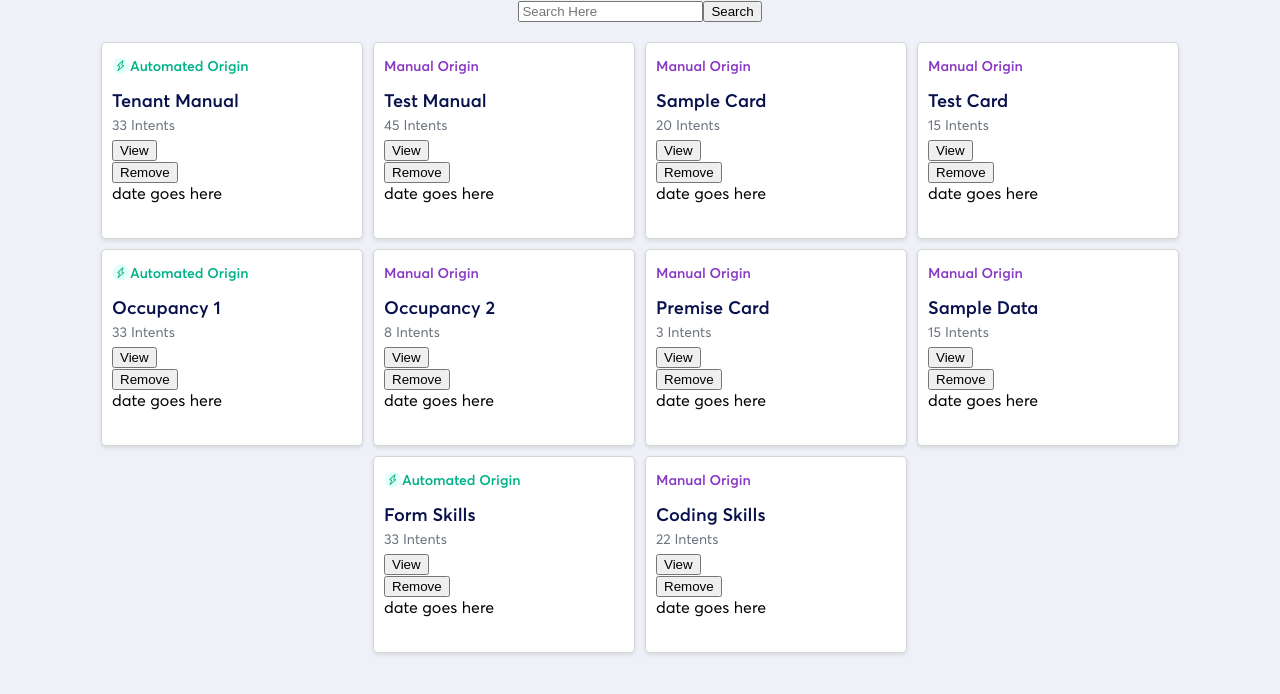
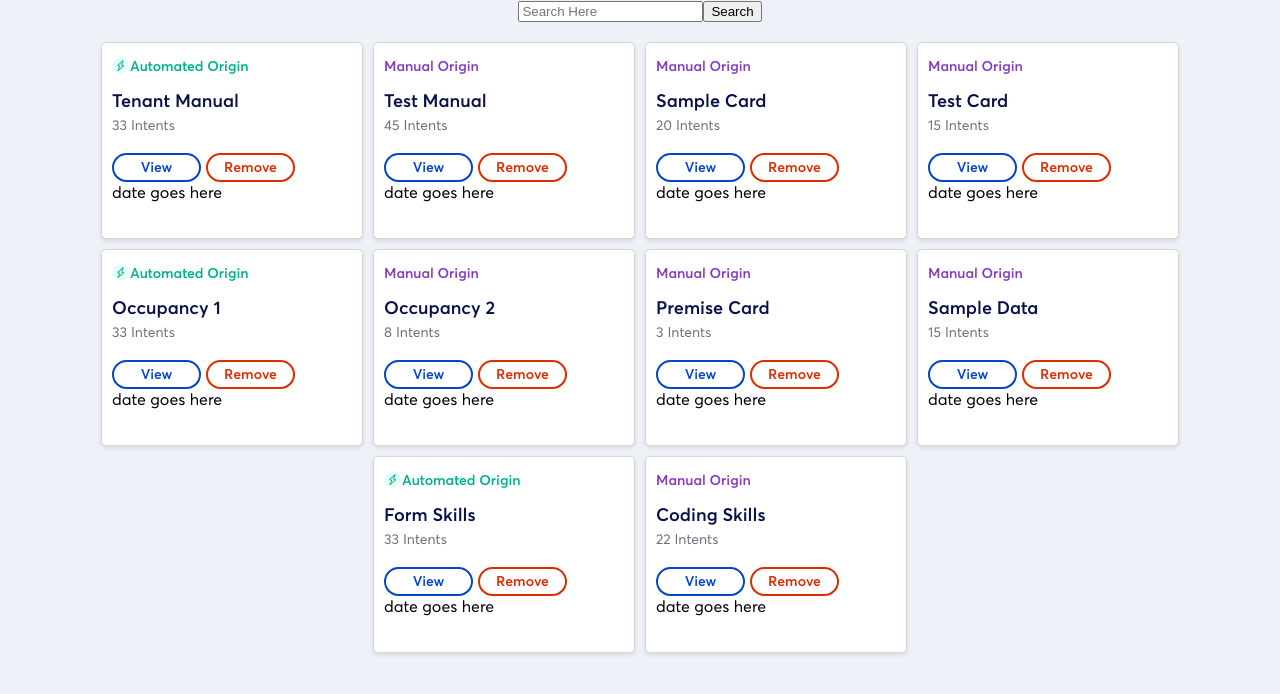
Before and after one commit to sohagraha/CM, a React (Create React App) app: page / in a window 1280 px wide. Shown: the top 694 px of the page. Built offline with nearby package versions, Linux system fonts and the light colour scheme.

Commit message:
view and remove button added

```diff
--- a/src/common/component/Buttons/Button/CMButton.js
+++ b/src/common/component/Buttons/Button/CMButton.js
@@ -1,24 +1,15 @@
 import React from "react";
+import "./CMButton.scss";
 
 const CMButton = ({ text, type, onClick }) => {
-  switch (type) {
-    case "primary":
-      return (
-        <div>
-          <button className={type} onClick={onClick}>
-            {text}
-          </button>
-        </div>
-      );
-    default:
-      return (
-        <div>
-          <button className={type} onClick={onClick}>
-            {text}
-          </button>
-        </div>
-      );
-  }
+  return (
+    <div
+      className={`button ${type === "Remove" ? "removeBtn" : "viewBtn"}`}
+      onClick={onClick}
+    >
+      <p>{text}</p>
+    </div>
+  );
 };
 
 export default CMButton;
--- a/src/common/component/Buttons/Button/CMButton.scss
+++ b/src/common/component/Buttons/Button/CMButton.scss
@@ -1,5 +1,28 @@
-.primary {
-    border-radius: 29px;
+@import "../../../../styles/variables.scss";
+
+.button {
+    border-radius: 30px;
     width: 85px;
     height: 25px;
+    font-size: 14px;
+    position: relative;
+    cursor: pointer;
+    font-weight: 600;
+
+    p {
+        position: absolute;
+        left: 50%;
+        transform: translate(-50%, -50%);
+        margin-top: 12px;
+    }
 }
+
+.removeBtn {
+    border: 2px solid $remove-btn-color;
+    color: $remove-btn-color;
+}
+
+.viewBtn {
+    border: 2px solid $view-btn-color;
+    color: $view-btn-color;
+}
--- a/src/common/component/Buttons/CMButtonWrapper.js
+++ b/src/common/component/Buttons/CMButtonWrapper.js
@@ -1,7 +1,8 @@
 import React from "react";
+import "./CMButtonWrapper.scss";
 
 const CMButtonWrapper = (props) => {
-  return <div className="CMButtonWrapper">{props.children}</div>;
+  return <div className="cmButtonWrapper">{props.children}</div>;
 };
 
 export default CMButtonWrapper;
--- /dev/null
+++ b/src/common/component/Buttons/CMButtonWrapper.scss
@@ -0,0 +1,6 @@
+.cmButtonWrapper {
+    display: flex;
+    flex-direction: row;
+    gap: 5px;
+    margin-top: 1.2rem;
+}
--- a/src/components/Card/CMCard.js
+++ b/src/components/Card/CMCard.js
@@ -1,9 +1,9 @@
 import React from "react";
+import CMButton from "../../common/component/Buttons/Button/CMButton";
+import CMButtonWrapper from "../../common/component/Buttons/CMButtonWrapper";
 import CMCardWrapper from "../../common/component/Cards/CMCardWrapper";
+import CMCardFooter from "../../common/component/Cards/CardFooter.js/CMCardFooter";
 import CMCardHeader from "../../common/component/Cards/CardHeader/CMCardHeader";
-import CMCardFooter from "../../common/component/Cards/CardFooter.js/CMCardFooter";
-import CMButtonWrapper from "../../common/component/Buttons/CMButtonWrapper";
-import CMButton from "../../common/component/Buttons/Button/CMButton";
 
 import "./CMCard.scss";
 
@@ -22,7 +22,7 @@ const CMCard = ({ data }) => {
       <CMButtonWrapper>
         <CMButton
           text="View"
-          type={"viewBtn"}
+          type={"View"}
           onClick={
             // Add onClick event handler here
             () => {
@@ -32,7 +32,7 @@ const CMCard = ({ data }) => {
         />
         <CMButton
           text="Remove"
-          type={"removeBtn"}
+          type={"Remove"}
           onClick={
             // Add onClick event handler here
             () => {
```
